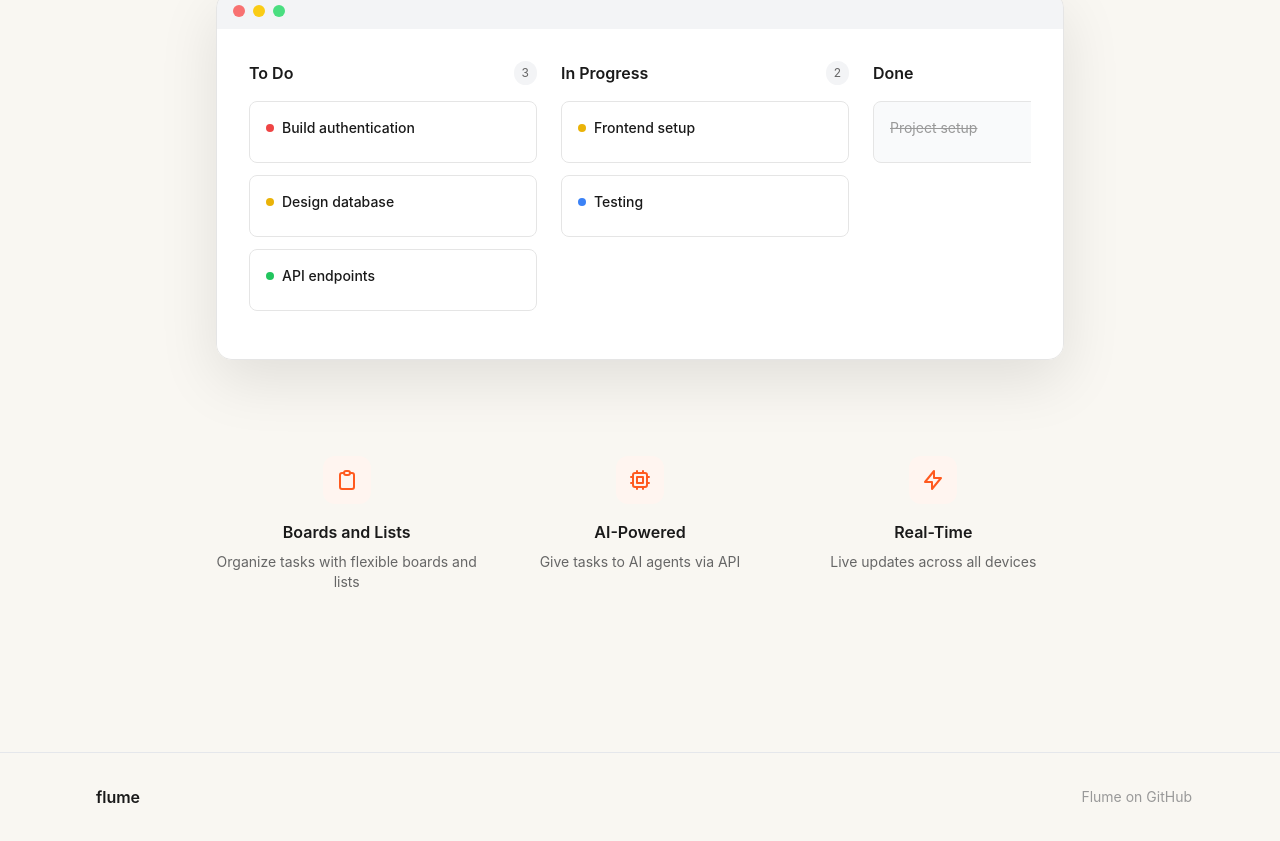
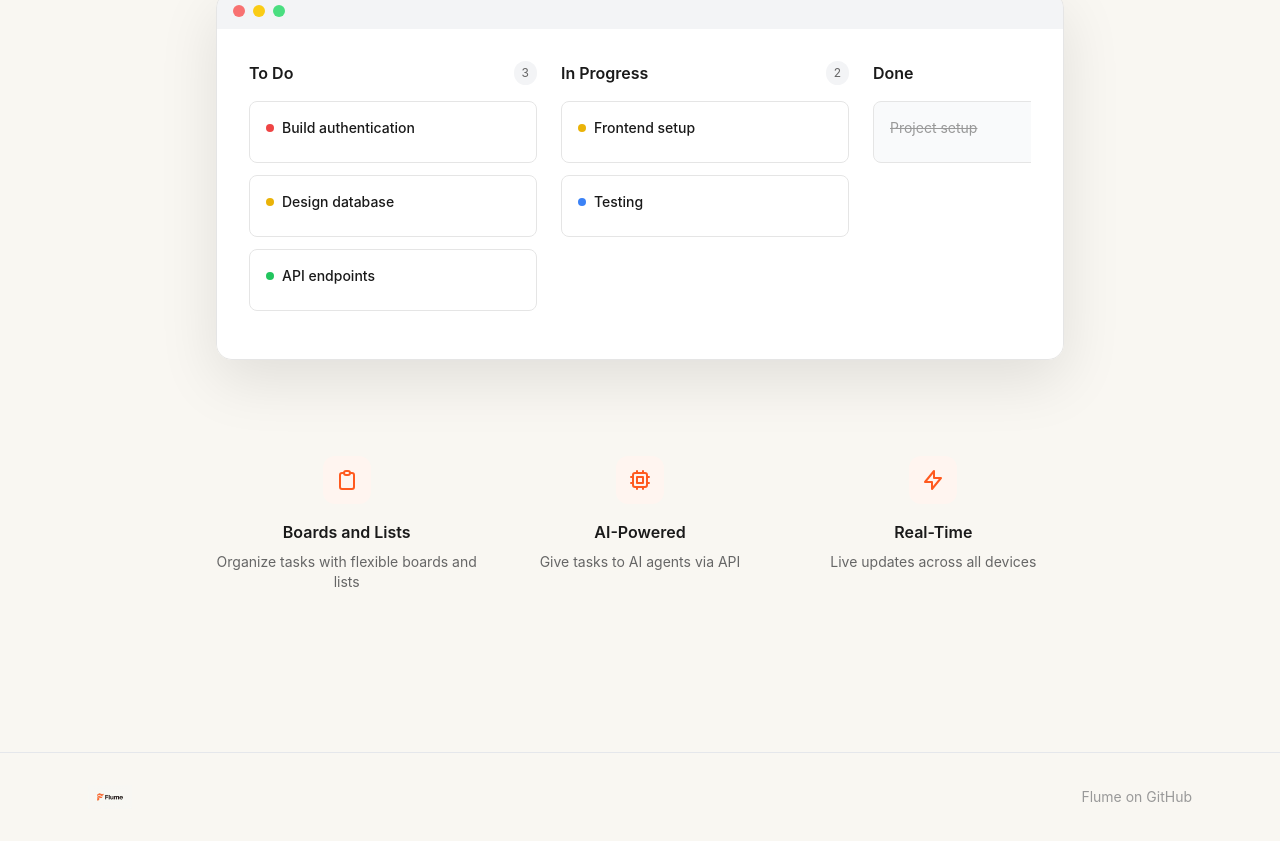
Before and after one commit to tylerdotai/flume, a Next.js app in the folder frontend/: page / in a window 1280 px wide. Shown: the part 592-1433 px from the top of the page. Built offline with nearby package versions, Linux system fonts and the light colour scheme; no server answers.

Commit message:
fix: Logo only in header and footer - no text

```diff
--- a/frontend/app/board/page.tsx
+++ b/frontend/app/board/page.tsx
@@ -76,7 +76,6 @@ export default function BoardPage() {
         <div className="flex items-center gap-4">
           <Link href="/board" className="flex items-center gap-2">
             <img src="/flume-logo.jpg" alt="Flume" className="h-10 w-auto" />
-            <span className="text-xl font-bold hidden sm:block" style={{ color: '#1A1A1A' }}>flume</span>
           </Link>
         </div>
         <div className="flex items-center gap-2 w-full sm:w-auto">
--- a/frontend/app/docs/agent/page.tsx
+++ b/frontend/app/docs/agent/page.tsx
@@ -10,7 +10,6 @@ export default function Agent() {
         <div className="flex items-center gap-2">
           <Link href="/" className="flex items-center gap-2">
             <img src="/flume-logo.jpg" alt="Flume" className="h-10 w-auto" />
-            <span className="text-xl font-bold" style={{ color: '#1A1A1A' }}>flume</span>
           </Link>
         </div>
         <div className="flex items-center gap-8">
@@ -164,7 +163,6 @@ task = requests.post(
         <div className="max-w-6xl mx-auto px-6 flex items-center justify-between">
           <div className="flex items-center gap-2">
             <img src="/flume-logo.jpg" alt="Flume" className="h-6 w-auto" />
-            <span className="font-semibold" style={{ color: '#1A1A1A' }}>flume</span>
           </div>
           <p className="text-sm" style={{ color: '#999' }}>
             <a href="https://github.com/tylerdotai/flume" target="_blank" rel="noopener noreferrer" style={{ color: '#999' }}>Flume on GitHub</a>
--- a/frontend/app/docs/page.tsx
+++ b/frontend/app/docs/page.tsx
@@ -10,7 +10,6 @@ export default function Docs() {
         <div className="flex items-center gap-2">
           <Link href="/" className="flex items-center gap-2">
             <img src="/flume-logo.jpg" alt="Flume" className="h-10 w-auto" />
-            <span className="text-xl font-bold" style={{ color: '#1A1A1A' }}>flume</span>
           </Link>
         </div>
         <div className="flex items-center gap-8">
@@ -137,8 +136,7 @@ card = requests.post(
       <footer className="border-t mt-20 py-8">
         <div className="max-w-6xl mx-auto px-6 flex items-center justify-between">
           <div className="flex items-center gap-2">
-            <div className="h-6 w-auto" style={{ background: '#FF5A1F' }}></div>
-            <span className="font-semibold" style={{ color: '#1A1A1A' }}>flume</span>
+            <img src="/flume-logo.jpg" alt="Flume" className="h-6 w-auto" />
           </div>
           <p className="text-sm" style={{ color: '#999' }}>
             <a href="https://github.com/tylerdotai/flume" target="_blank" rel="noopener noreferrer" style={{ color: '#999' }}>Flume on GitHub</a>
--- a/frontend/app/page.tsx
+++ b/frontend/app/page.tsx
@@ -22,9 +22,6 @@ export default function Home() {
         <div className="flex items-center gap-2">
           <Link href="/">
             <img src="/flume-logo.jpg" alt="Flume" className="h-10 w-auto" />
-          </Link>
-          <Link href="/">
-            <span className="text-xl font-bold" style={{ color: '#1A1A1A' }}>flume</span>
           </Link>
         </div>
         <div className="flex items-center gap-8">
@@ -178,8 +175,7 @@ export default function Home() {
       <footer className="border-t mt-20 py-8">
         <div className="max-w-6xl mx-auto px-6 flex items-center justify-between">
           <div className="flex items-center gap-2">
-            <div className="h-6 w-auto" style={{ background: '#FF5A1F' }}></div>
-            <span className="font-semibold" style={{ color: '#1A1A1A' }}>flume</span>
+            <img src="/flume-logo.jpg" alt="Flume" className="h-6 w-auto" />
           </div>
           <p className="text-sm" style={{ color: '#999' }}>
             <a href="https://github.com/tylerdotai/flume" target="_blank" rel="noopener noreferrer" style={{ color: '#999' }}>Flume on GitHub</a>
--- a/frontend/app/product/page.tsx
+++ b/frontend/app/product/page.tsx
@@ -10,7 +10,6 @@ export default function Product() {
         <div className="flex items-center gap-2">
           <Link href="/" className="flex items-center gap-2">
             <img src="/flume-logo.jpg" alt="Flume" className="h-10 w-auto" />
-            <span className="text-xl font-bold" style={{ color: '#1A1A1A' }}>flume</span>
           </Link>
         </div>
         <div className="flex items-center gap-8">
@@ -106,8 +105,7 @@ export default function Product() {
       <footer className="border-t mt-20 py-8">
         <div className="max-w-6xl mx-auto px-6 flex items-center justify-between">
           <div className="flex items-center gap-2">
-            <div className="h-6 w-auto" style={{ background: '#FF5A1F' }}></div>
-            <span className="font-semibold" style={{ color: '#1A1A1A' }}>flume</span>
+            <img src="/flume-logo.jpg" alt="Flume" className="h-6 w-auto" />
           </div>
           <p className="text-sm" style={{ color: '#999' }}>
             <a href="https://github.com/tylerdotai/flume" target="_blank" rel="noopener noreferrer" style={{ color: '#999' }}>Flume on GitHub</a>
```
